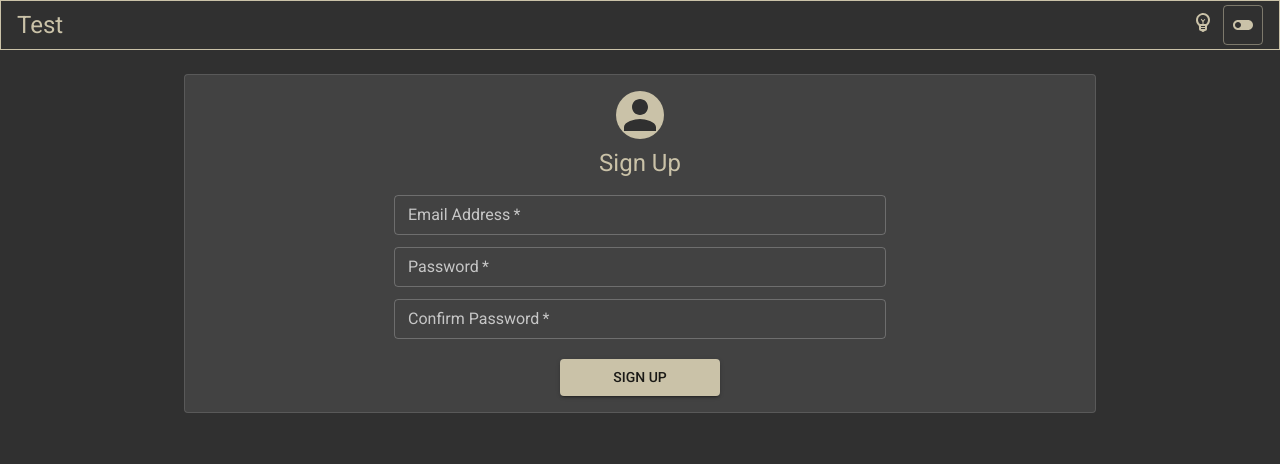
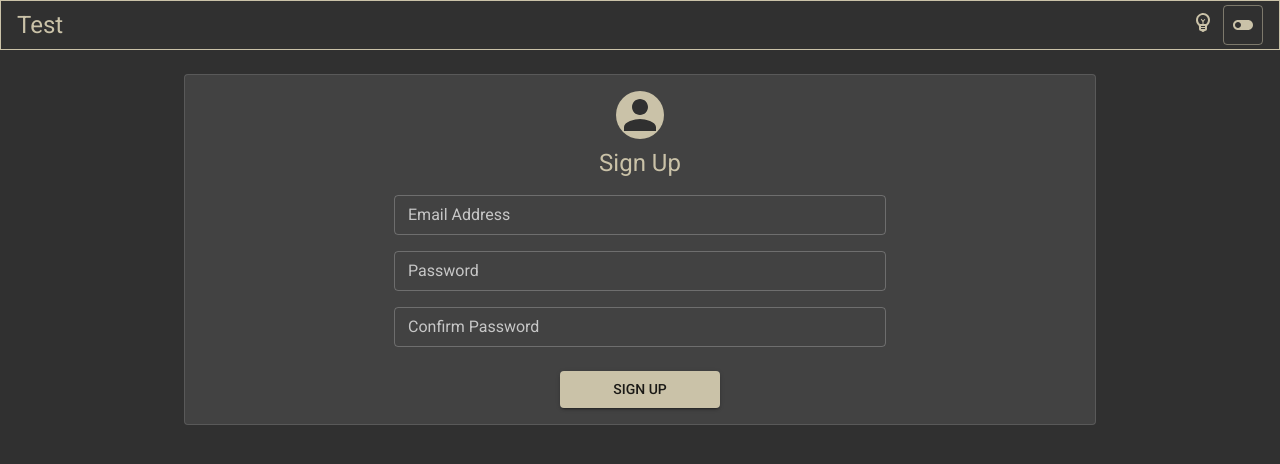
Before and after one commit to jobsonita/test-react-materialui-unform-integration, a React (Create React App) app: page / in a window 1280 px wide. Shown: the top 464 px of the page. Built offline with nearby package versions, Linux system fonts and the light colour scheme.

Commit message:
uncontrolled input (managed through useRef)

```diff
--- a/src/pages/Page.jsx
+++ b/src/pages/Page.jsx
@@ -1,12 +1,15 @@
-import React, { useCallback, useState } from 'react'
+import React, { useCallback, useRef } from 'react'
 
 import {
   Avatar,
   Button,
   Container,
+  FormControl,
+  FormHelperText,
   Grid,
+  InputLabel,
+  OutlinedInput,
   Paper,
-  TextField,
   Typography,
 } from '@material-ui/core'
 import { makeStyles } from '@material-ui/core/styles'
@@ -74,11 +77,17 @@ const Page = () => {
   counter += 1
   console.log('passes: ', counter)
 
-  const [errors, setErrors] = useState({
-    email: '',
-    password: '',
-    passwordConfirm: '',
-  })
+  const emailFieldRef = useRef()
+  const emailInputRef = useRef()
+  const emailErrorRef = useRef()
+
+  const passwordFieldRef = useRef()
+  const passwordInputRef = useRef()
+  const passwordErrorRef = useRef()
+
+  const passwordConfirmFieldRef = useRef()
+  const passwordConfirmInputRef = useRef()
+  const passwordConfirmErrorRef = useRef()
 
   const classes = useStyles()
 
@@ -86,39 +95,82 @@ const Page = () => {
     e.preventDefault()
 
     const formData = {
-      email: e.target.email.value,
-      password: e.target.password.value,
-      passwordConfirm: e.target['password-confirmation'].value,
+      email: emailInputRef.current.value,
+      password: passwordInputRef.current.value,
+      passwordConfirm: passwordConfirmInputRef.current.value,
     }
 
-    setErrors({
-      email: '',
-      password: '',
-      passwordConfirm: '',
-    })
+    if (emailErrorRef.current.innerHTML) {
+      emailFieldRef.current.classList.remove('Mui-error')
+      emailErrorRef.current.innerHTML = ''
+    }
+    if (passwordErrorRef.current.innerHTML) {
+      passwordFieldRef.current.classList.remove('Mui-error')
+      passwordErrorRef.current.innerHTML = ''
+    }
+    if (passwordConfirmErrorRef.current.innerHTML) {
+      passwordConfirmFieldRef.current.classList.remove('Mui-error')
+      passwordConfirmErrorRef.current.innerHTML = ''
+    }
 
     try {
       await validation.validate(formData, { abortEarly: false })
       console.log('submitted: ', formData)
     } catch (error) {
-      const errors = {}
       error.inner.forEach((err) => {
-        errors[err.path] = err.message
+        switch (err.path) {
+          case 'email':
+            if (!emailErrorRef.current.innerHTML) {
+              emailFieldRef.current.classList.add('Mui-error')
+            }
+            emailErrorRef.current.innerHTML = err.message
+            break
+          case 'password':
+            if (!passwordErrorRef.current.innerHTML) {
+              passwordFieldRef.current.classList.add('Mui-error')
+            }
+            passwordErrorRef.current.innerHTML = err.message
+            break
+          case 'passwordConfirm':
+            if (!passwordConfirmErrorRef.current.innerHTML) {
+              passwordConfirmFieldRef.current.classList.add('Mui-error')
+            }
+            passwordConfirmErrorRef.current.innerHTML = err.message
+            break
+          default:
+            console.log(err.message)
+        }
       })
-      setErrors(errors)
     }
   }, [])
 
-  const handleEmailChange = useCallback((e) => {
-    setErrors((errors) => ({ ...errors, email: '' }))
+  const handleEmailChange = useCallback(() => {
+    if (emailErrorRef.current.innerHTML) {
+      emailFieldRef.current.classList.remove('Mui-error')
+      emailErrorRef.current.innerHTML = ''
+    }
   }, [])
 
-  const handlePasswordChange = useCallback((e) => {
-    setErrors((errors) => ({ ...errors, password: '', passwordConfirm: '' }))
+  const handlePasswordChange = useCallback(() => {
+    if (passwordErrorRef.current.innerHTML) {
+      passwordFieldRef.current.classList.remove('Mui-error')
+      passwordErrorRef.current.innerHTML = ''
+    }
+    if (passwordConfirmErrorRef.current.innerHTML) {
+      passwordConfirmFieldRef.current.classList.remove('Mui-error')
+      passwordConfirmErrorRef.current.innerHTML = ''
+    }
   }, [])
 
-  const handlePasswordConfirmChange = useCallback((e) => {
-    setErrors((errors) => ({ ...errors, password: '', passwordConfirm: '' }))
+  const handlePasswordConfirmChange = useCallback(() => {
+    if (passwordErrorRef.current.innerHTML) {
+      passwordFieldRef.current.classList.remove('Mui-error')
+      passwordErrorRef.current.innerHTML = ''
+    }
+    if (passwordConfirmErrorRef.current.innerHTML) {
+      passwordConfirmFieldRef.current.classList.remove('Mui-error')
+      passwordConfirmErrorRef.current.innerHTML = ''
+    }
   }, [])
 
   return (
@@ -137,45 +189,50 @@ const Page = () => {
           </Grid>
           <Grid item className={classes.formWrapper}>
             <form noValidate onSubmit={handleSubmit} className={classes.form}>
-              <TextField
+              <FormControl fullWidth margin="dense" variant="outlined">
+                <InputLabel htmlFor="email">Email Address</InputLabel>
+                <OutlinedInput
                   required
+                  id="email"
                   name="email"
                   type="email"
-                label="Email Address"
                   autoComplete="email"
                   onChange={handleEmailChange}
-                error={!!errors.email}
-                helperText={errors.email}
-                fullWidth
-                variant="outlined"
-                margin="dense"
+                  ref={emailFieldRef}
+                  inputRef={emailInputRef}
                 />
-              <TextField
+                <FormHelperText ref={emailErrorRef} error />
+              </FormControl>
+              <FormControl fullWidth margin="dense" variant="outlined">
+                <InputLabel htmlFor="password">Password</InputLabel>
+                <OutlinedInput
                   required
+                  id="password"
                   name="password"
                   type="password"
-                label="Password"
                   autoComplete="new-password"
                   onChange={handlePasswordChange}
-                error={!!errors.password}
-                helperText={errors.password}
-                fullWidth
-                variant="outlined"
-                margin="dense"
+                  ref={passwordFieldRef}
+                  inputRef={passwordInputRef}
                 />
-              <TextField
+                <FormHelperText ref={passwordErrorRef} error />
+              </FormControl>
+              <FormControl fullWidth margin="dense" variant="outlined">
+                <InputLabel htmlFor="password-confirmation">
+                  Confirm Password
+                </InputLabel>
+                <OutlinedInput
                   required
+                  id="password-confirmation"
                   name="password-confirmation"
                   type="password"
-                label="Confirm Password"
                   autoComplete="new-password"
                   onChange={handlePasswordConfirmChange}
-                error={!!errors.passwordConfirm}
-                helperText={errors.passwordConfirm}
-                fullWidth
-                variant="outlined"
-                margin="dense"
+                  ref={passwordConfirmFieldRef}
+                  inputRef={passwordConfirmInputRef}
                 />
+                <FormHelperText ref={passwordConfirmErrorRef} error />
+              </FormControl>
               <Button
                 type="submit"
                 color="primary"
```
Lines whose indentation alone changed are shown as unchanged.
